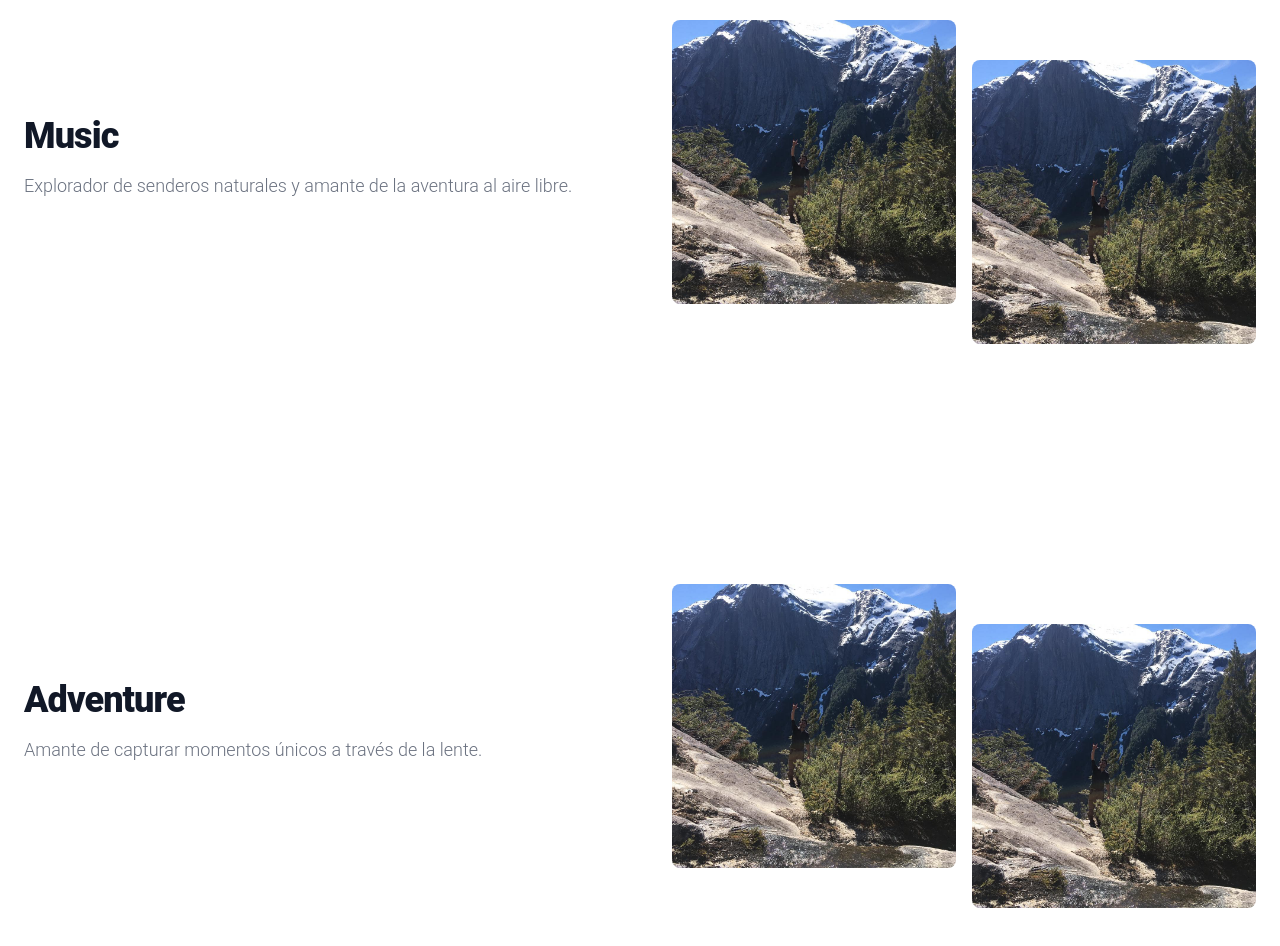
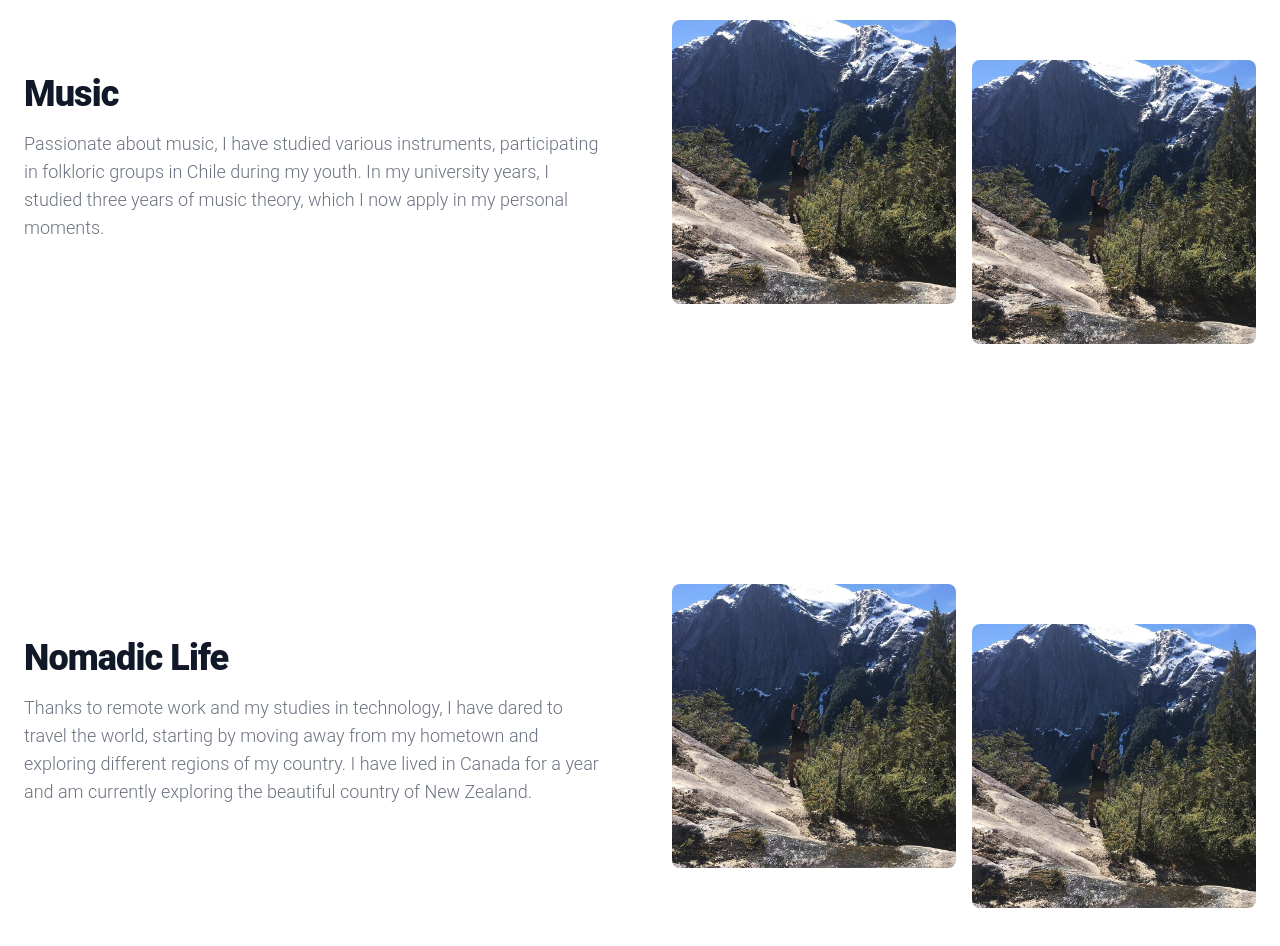
Before and after one commit to rquinterosv/portfolio_2023, a React (Create React App) app in the folder portfolio-react/: page /blog in a window 1280 px wide. Shown: the part 720-1666 px from the top of the page. Built offline with nearby package versions, Linux system fonts and the light colour scheme; what @react-pdf/renderer would draw is missing.

Commit message:
mejorando blog

```diff
--- a/portfolio-react/src/pages/Blog.js
+++ b/portfolio-react/src/pages/Blog.js
@@ -9,20 +9,20 @@ const Blog = () => {
     {
       id: 1,
       title: 'Outdoor Life',
-      description: 'Amante de capturar momentos únicos a través de la lente.',
+      description: 'A nature enthusiast, passionate about climbing and the outdoors, my life revolves around discovering new places and exploring the natural corners of the world.',
       images: [img1, img1]
     },
     {
       id: 2,
       title: 'Music',
-      description: 'Explorador de senderos naturales y amante de la aventura al aire libre.',
+      description: 'Passionate about music, I have studied various instruments, participating in folkloric groups in Chile during my youth. In my university years, I studied three years of music theory, which I now apply in my personal moments.',
       images: [img1, img1]
 
     },
     {
       id: 3,
-      title: 'Adventure',
-      description: 'Amante de capturar momentos únicos a través de la lente.',
+      title: 'Nomadic Life',
+      description: 'Thanks to remote work and my studies in technology, I have dared to travel the world, starting by moving away from my hometown and exploring different regions of my country. I have lived in Canada for a year and am currently exploring the beautiful country of New Zealand.',
       images: [img1, img1]
 
     },
```
